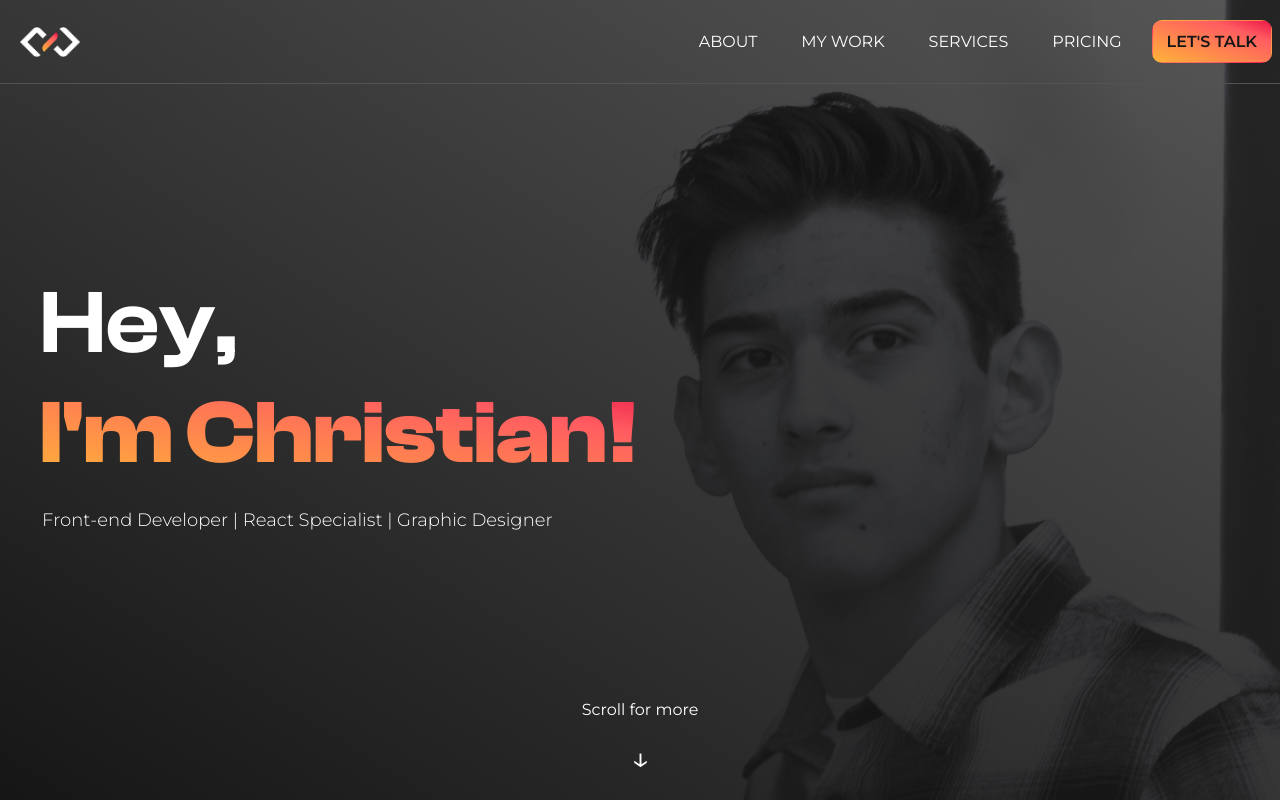
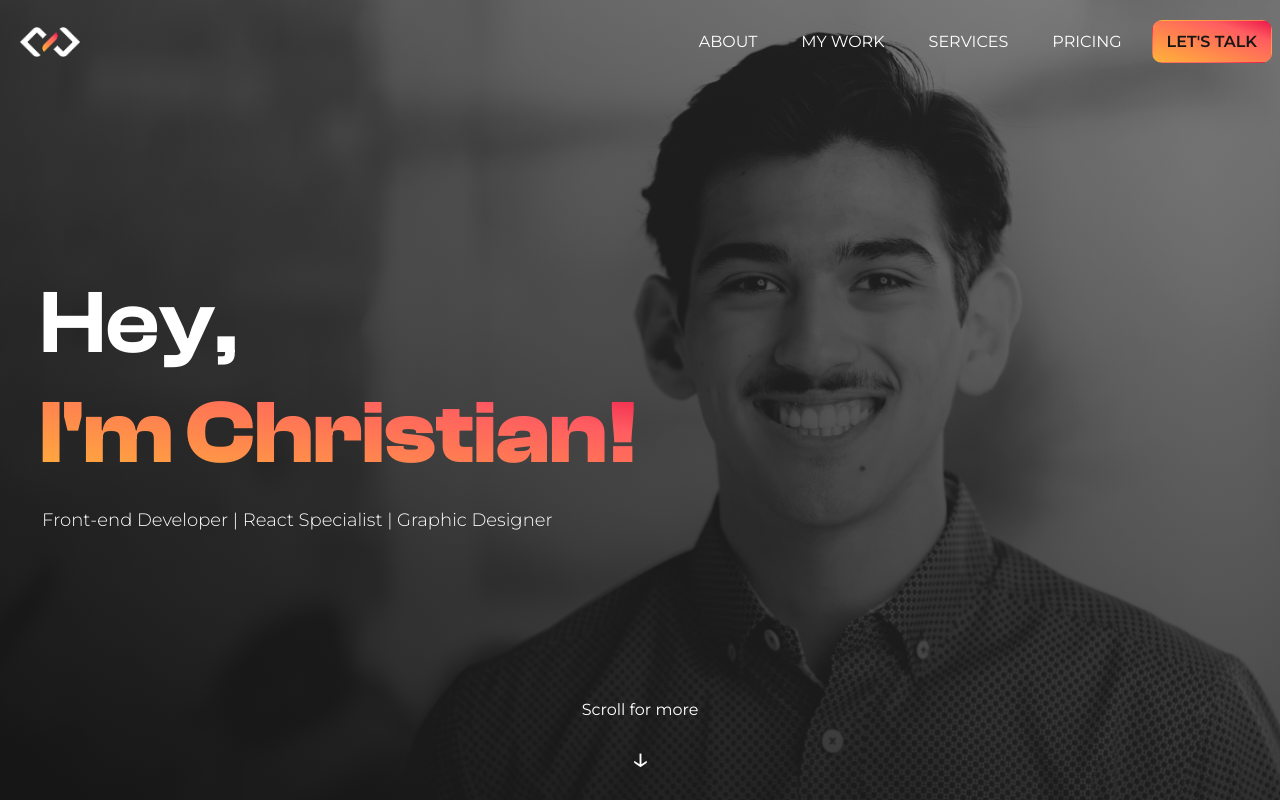
Before and after one commit to ChristianCurtis06/christiantannerWebApp, a React (Vite) app: page / in a window 1280 px wide. Shown: the top 800 px of the page. Built offline with nearby package versions, Linux system fonts and the light colour scheme.

Commit message:
Updated styling and header background

```diff
--- a/style.css
+++ b/style.css
@@ -15,6 +15,8 @@ body {
     font-family: 'Clash Display', 'Montserrat', sans-serif;
     color: rgba(22, 22, 22, 1);
 }
+
+body::after
 
 menu, footer {
     z-index: 1;
@@ -51,7 +53,7 @@ menu, footer {
     padding: 0;
     padding-left: 100%;
     margin: 0;
-    border-bottom: 1px solid rgb(83, 83, 83);
+    border-bottom: 1px solid transparent;
     background-color: transparent;
     list-style: none;
     transition: all 0.3s cubic-bezier(0.77, 0, 0.175, 1);
@@ -139,6 +141,7 @@ menu, footer {
 
 #navbar .navbar-elements.scrolled {
     background-color: rgba(22, 22, 22, 0.8);
+    border-bottom: 1px solid rgb(83, 83, 83);
 }
 
 #navbar .navbar-elements.scrolled:hover {
@@ -201,6 +204,7 @@ menu, footer {
     font-size: 2rem;
     animation: bounce 2s infinite;
     text-align: center;
+    z-index: 2;
 }
 
 .header-arrow p {
@@ -231,11 +235,22 @@ menu, footer {
     height: 100vh;
     padding-left: 40px;
     margin-top: 0;
-    background: linear-gradient(to top right, rgba(22, 22, 22, 1) 0%, rgba(22, 22, 22, 0.6) 100%), url("/profile_picture-cropped.jpg");
-    background-position: left 25%;
-    background-size: cover;
+    background: url("/ChristianCurtis-Headshot-grayscale.jpg");
+    background-position: left top;
+    background-size: 125%;
     background-repeat: no-repeat;
     transition: all 0.5s cubic-bezier(0.77, 0, 0.175, 1);
+}
+
+#header::after{
+    content: "";
+    position: absolute;
+    top: 0;
+    left: 0;
+    width: 100%;
+    height: 100%;
+    background: linear-gradient(to top right, rgba(22, 22, 22, 1) 0%, rgba(22, 22, 22, 0.5) 90%);
+    z-index: -1;
 }
 
 #header .header-text {
@@ -459,8 +474,6 @@ section {
 
 #projects .content-flex .content-flex-card.highlight {
     transform: scale(1.03);
-    /* box-shadow: 0 0 15px rgb(255, 179, 57, 0.5), 0 0 30px rgb(235, 23, 73, 0.5); */
-    box-shadow: 0 0 20px rgb(255, 255, 255, 0.2);
 }
 
 #projects .content-flex .content-flex-card:nth-child(odd) {
```
Also changed, not shown: public/ChristianCurtis-Headshot-grayscale.jpg (added), public/ChristianCurtis-Headshot.jpg (added).
